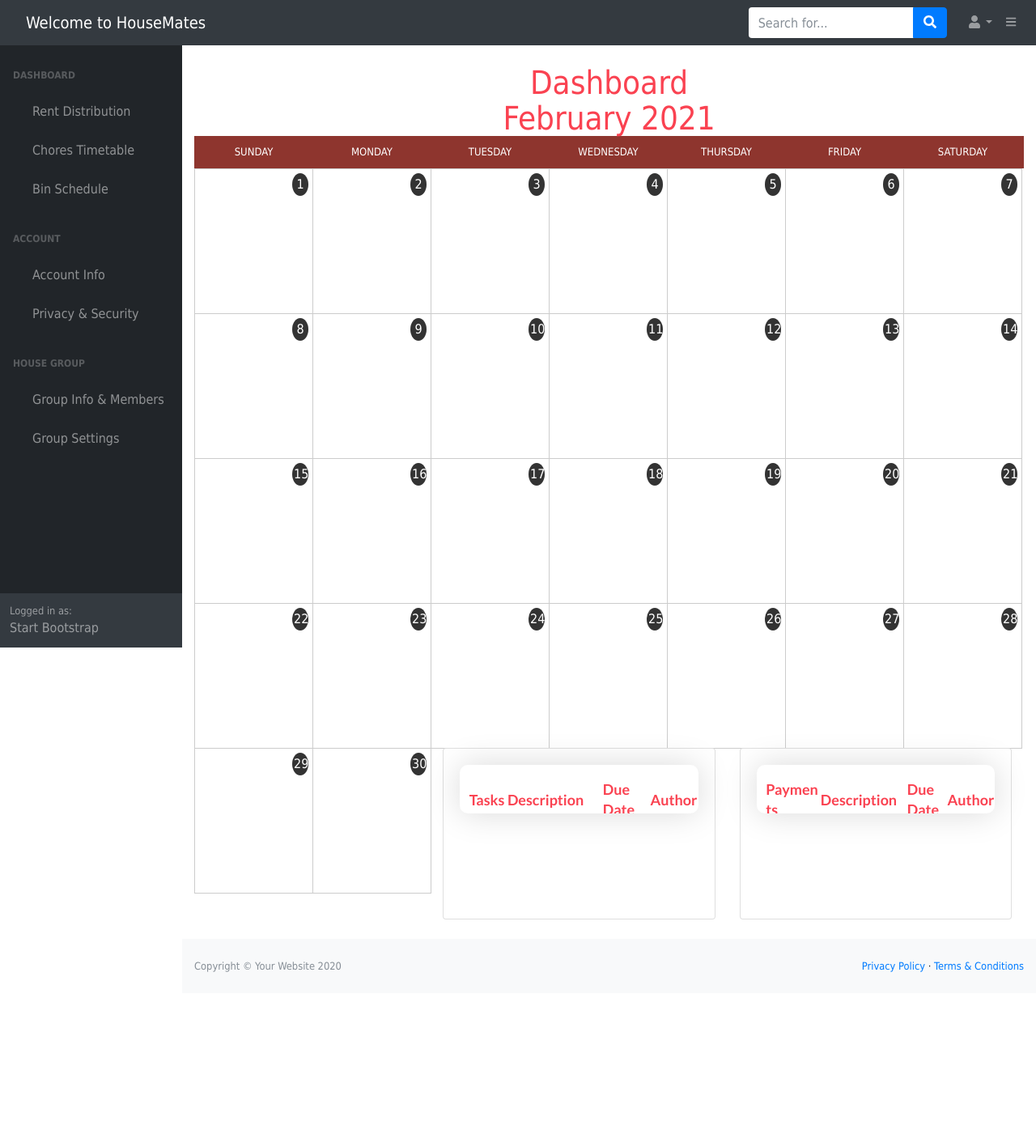
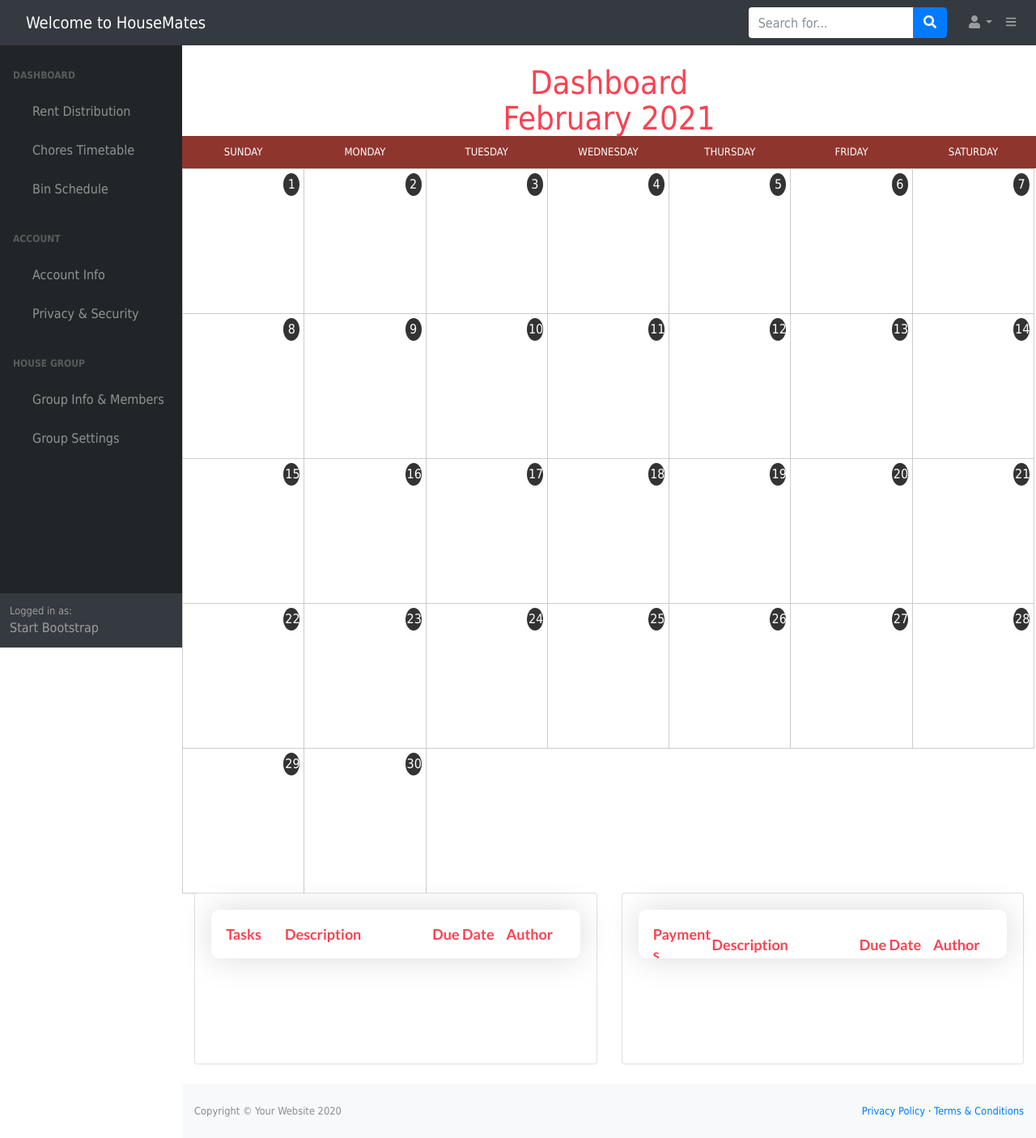
Before and after one commit to connorkeevill/CM20257-housemates, a Django app: page /dashboard/ in a window 1280 px wide. Shown: the whole page at 81% size. Before the commit the page ends 1201 px from the top, so only its background shows below. Run offline with Django 3.2, Linux system fonts and the light colour scheme; data that the repository does not hold is empty; some libraries are stand-ins or nearby versions.

Commit message:
dashboard - fixed calendar and table formatting

```diff
--- a/app/static/css/tables_main.css
+++ b/app/static/css/tables_main.css
@@ -1,5 +1,3 @@
-
-
 /*//////////////////////////////////////////////////////////////////
 [ FONT ]*/
 
@@ -142,12 +140,12 @@ iframe {
 [ Table ]*/
 
 .limiter {
-  width: 100%;
-  margin: auto;
+    width: 100%;
+
 }
 
 .wrap-table100 {
-  width: 100%;
+    width: auto;
 }
 
 /*//////////////////////////////////////////////////////////////////
@@ -157,14 +155,13 @@ iframe {
 }
 
 table {
-  overflow-x: auto;
-  width: 100%;
+    width: 100%;
+    overflow-x: auto;
 }
 
-
 .column1 {
-  width: 20%;
-  padding-left: 4%;
+    width: 20%;
+    padding-left: 4%;
 }
 
 .column2 {
--- a/app/templates/app/dashboard-base.html
+++ b/app/templates/app/dashboard-base.html
@@ -7,21 +7,19 @@
     <meta name="description" content=""/>
     <meta name="author" content=""/>
     <title>Dashboard - SB Admin</title>
-    <link href="/static/css/styles.css" rel="stylesheet"/>
+    <link href="/static/css/styles.css?id=1234" rel="stylesheet"/>
     <link href="https://cdn.datatables.net/1.10.20/css/dataTables.bootstrap4.min.css" rel="stylesheet"
           crossorigin="anonymous"/>
 
     <!-- Links for table formatting -->
-    <link rel="stylesheet" type="text/css" href="/static/css/tables_util.css">
-    <link rel="stylesheet" type="text/css" href="/static/css/tables_main.css">
     <link rel="stylesheet" type="text/css" href="/static/vendor/bootstrap/css/bootstrap.min.css">
     <link rel="stylesheet" type="text/css" href="/static/fonts/font-awesome-4.7.0/css/font-awesome.min.css">
     <link rel="stylesheet" type="text/css" href="/static/vendor/animate/animate.css">
     <link rel="stylesheet" type="text/css" href="/static/vendor/select2/select2.min.css">
     <link rel="stylesheet" type="text/css" href="/static/vendor/perfect-scrollbar/perfect-scrollbar.css">
     <link rel="stylesheet" type="text/css" href="/static/css/tables_util.css">
-    <link rel="stylesheet" type="text/css" href="/static/css/tables_main.css">
-    <link rel="stylesheet" type="text/css" href="/static/css/calendar_main.css">
+    <link rel="stylesheet" type="text/css" href="/static/css/tables_main.css?id=1234">
+    <link rel="stylesheet" type="text/css" href="/static/css/calendar_main.css?id=1234">
 </head>
 <body class="sb-nav-fixed">
 <nav class="sb-topnav navbar navbar-expand navbar-dark bg-dark">
--- a/app/templates/app/index.html
+++ b/app/templates/app/index.html
@@ -1,11 +1,12 @@
 {% extends "app/dashboard-base.html" %}
 {% block dash_content %}
-    <div class="container-fluid">
+    <ul class="container-fluid">
         <h1 class="mt-4" align="center" style="color: #fa4251">Dashboard</h1>
 
 
         <!-- Insert calendar in here -->
-    <div id="calendar-wrap">
+        <div class="row">
+            <div id="calendar">
                 <header>
                     <h1>February 2021</h1>
                 </header>
@@ -29,7 +30,10 @@
                                 {{ day }}
                             {% endfor %}
                         {% endautoescape %}
+                    </ul>
                 </div><!-- /. calendar -->
+            </div>
+        </div>
 
         <div class="row">
             <div class="col-xl-6">
@@ -113,6 +117,8 @@
                 </div>
             </div>
         </div>
+    </ul>
+
     <!--
         <div class="card mb-4">
             <div class="card-header">
@@ -145,5 +151,5 @@
             </div>
         </div>
         -->
-    </div>
+
 {% endblock dash_content %}
--- a/app/views.py
+++ b/app/views.py
@@ -41,7 +41,7 @@ def create_calendar():
 	days = []
 	for i in range(1, 31):
 		if (i - 1) % 7 == 0:
-			days.append('<ul class="days">')
+			days.append('</ul> <ul class="days">')
 
 		days.append(create_calendar_day(i))
 
```
Lines whose indentation alone changed are shown as unchanged.
